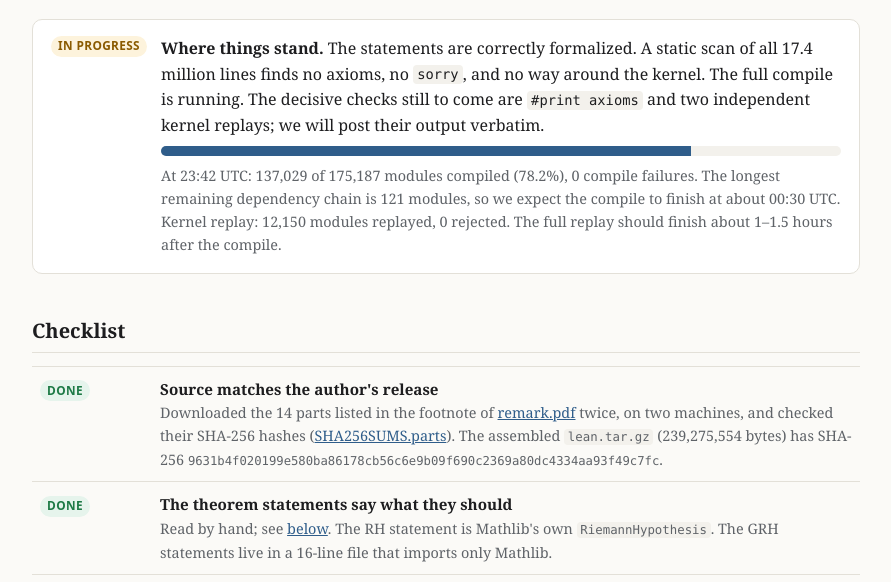
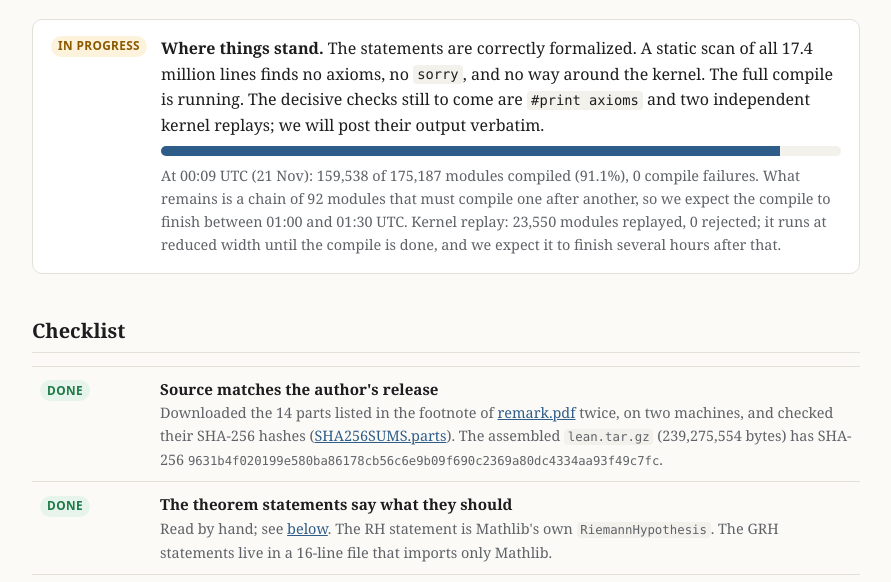
Before and after one commit to mrubinst/grh-lean-verification, a plain HTML site: page index.html in a window 1280 px wide. Shown: the part 177-759 px from the top of the page, without its empty margins (194-1085 px from the left). Drawn offline with Linux system fonts and the light colour scheme.

Commit message:
Build 91%; replay 23,550 modules, 0 rejected
Co-Authored-By: Claude Fable 5.2 <noreply@anthropic.com>

```diff
--- a/index.html
+++ b/index.html
@@ -62,8 +62,8 @@ footer{margin-top:3rem;color:var(--muted);font-size:.88rem}
   <span class="badge wait">In progress</span>
   <div>
     <strong>Where things stand.</strong> The statements are correctly formalized. A static scan of all 17.4 million lines finds no axioms, no <code>sorry</code>, and no way around the kernel. The full compile is running. The decisive checks still to come are <code>#print axioms</code> and two independent kernel replays; we will post their output verbatim.
-    <div class="bar" aria-label="build progress"><span id="pbar" style="width:78%"></span></div>
-    <div id="pnote" style="font-size:.9rem;color:var(--muted)">At 23:42 UTC: 137,029 of 175,187 modules compiled (78.2%), 0 compile failures. The longest remaining dependency chain is 121 modules, so we expect the compile to finish at about 00:30 UTC. Kernel replay: 12,150 modules replayed, 0 rejected. The full replay should finish about 1–1.5 hours after the compile.</div>
+    <div class="bar" aria-label="build progress"><span id="pbar" style="width:91%"></span></div>
+    <div id="pnote" style="font-size:.9rem;color:var(--muted)">At 00:09 UTC (21 Nov): 159,538 of 175,187 modules compiled (91.1%), 0 compile failures. What remains is a chain of 92 modules that must compile one after another, so we expect the compile to finish between 01:00 and 01:30 UTC. Kernel replay: 23,550 modules replayed, 0 rejected; it runs at reduced width until the compile is done, and we expect it to finish several hours after that.</div>
   </div>
 </div>
 
@@ -149,6 +149,7 @@ def DirichletLZerosOnLine : Prop :=
 <p>If the compile succeeds, the axioms are only the standard three, and both kernels accept, then the theorems above are proved. This assumes only that the Lean kernel (checked twice, by independent implementations) is sound and that Mathlib's definitions of ζ and of Dirichlet L-functions mean what they are supposed to. Those definitions are long established and come with the Euler product, the functional equation, ζ(2) = π²/6 and the prime number theorem.</p>
 <h2>Log</h2>
 <ul class="log" id="log">
+<li><time>2026-11-21 00:09 UTC</time>91% compiled, 0 failures. Kernel replay: 23,550 modules accepted, 0 rejected. Replay workers we had added on the two largest servers slowed the compile there, so we removed them until the compile finishes; their unfinished chunks were returned to the queue.</li>
 <li><time>2026-11-20 23:42 UTC</time>78% compiled, 0 failures. Kernel replay: 12,150 modules accepted, 0 rejected. Three replay chunks on one server were stopped by the operating system under memory pressure, not rejected by the kernel; we reduced the number of workers on that server and are re-running those chunks in full.</li>
 <li><time>2026-11-20 23:13 UTC</time>53% compiled. Kernel replay running alongside the build on spare cores: 900 modules replayed, 0 rejected.</li>
 <li><time>2026-11-20 23:02 UTC</time>Fixed a bug in our scheduler: a 230-character module name pushed a temporary file name past the 255-byte limit. The compile itself had succeeded. Restarted the coordinator, which resumed from the 82,635 modules already compiled.</li>
```
